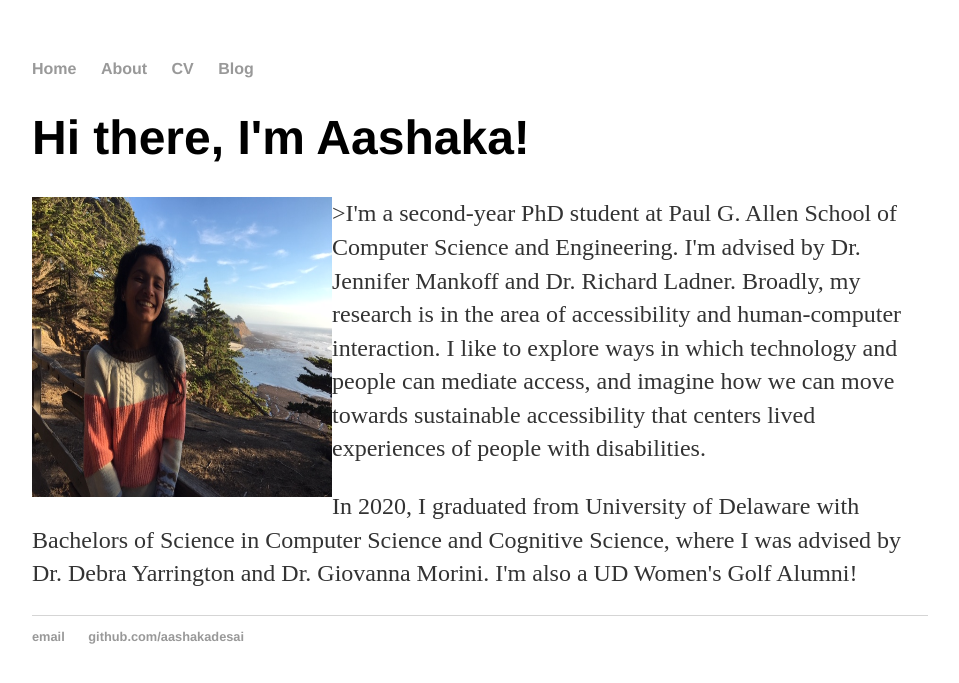
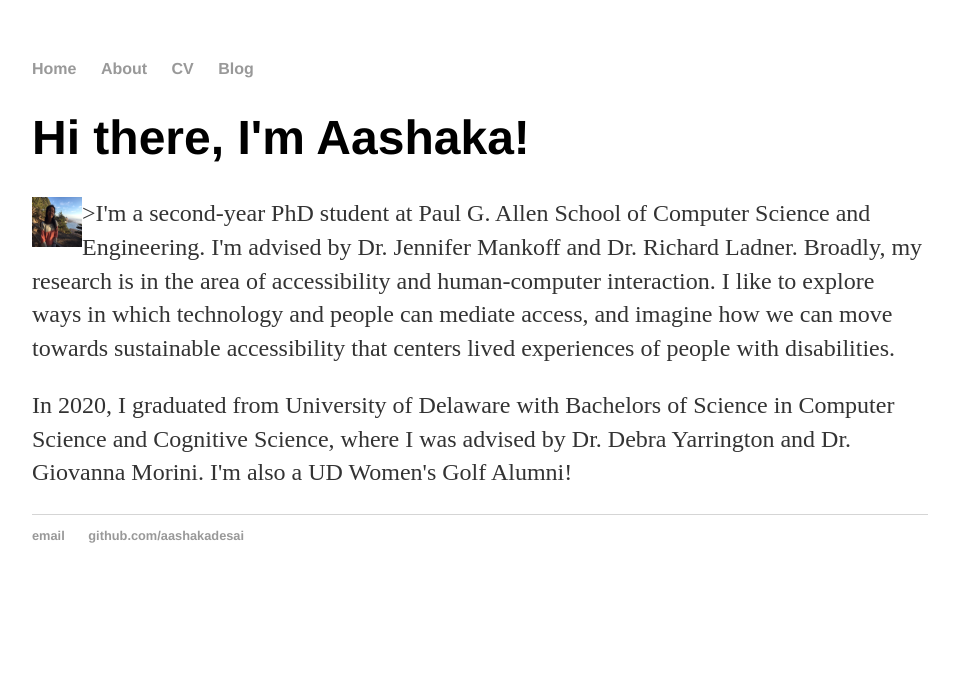
Before and after one commit to aashakadesai/aashakadesai.github.io, a Jekyll site: the page built from index.html, in a window 1280 px wide. Shown: the top 683 px of the page, without its empty margins (160-1119 px from the left). Built offline with Jekyll 4.4.1, drawn with Linux system fonts in a browser that asks for light colours.

Commit message:
Update index.html

```diff
--- a/index.html
+++ b/index.html
@@ -5,7 +5,7 @@
 <div class="blurb">
 
 	<h1>Hi there, I'm Aashaka!</h1>
-	<p>><img src="AashakaPicture.JPG" alt="Aashaka standing near cliffs at a beach, wearing a pink white and brown block sweater." style="float:left;width:300px;height:300px;">I'm a second-year PhD student at Paul G. Allen School of Computer Science and Engineering. I'm advised by Dr. Jennifer Mankoff and Dr. Richard Ladner. Broadly, my research is in the area of accessibility and human-computer interaction. I like to explore ways in which technology and people can mediate access, and imagine how we can move towards sustainable accessibility that centers lived experiences of people with disabilities.</p>
+	<p>><img src="AashakaPicture.JPG" alt="Aashaka standing near cliffs at a beach, wearing a pink white and brown block sweater." style="float:left;width:50px;height:50px;">I'm a second-year PhD student at Paul G. Allen School of Computer Science and Engineering. I'm advised by Dr. Jennifer Mankoff and Dr. Richard Ladner. Broadly, my research is in the area of accessibility and human-computer interaction. I like to explore ways in which technology and people can mediate access, and imagine how we can move towards sustainable accessibility that centers lived experiences of people with disabilities.</p>
 
 	<p>In 2020, I graduated from University of Delaware with Bachelors of Science in Computer Science and Cognitive Science, where I was advised by Dr. Debra Yarrington and Dr. Giovanna Morini. I'm also a UD Women's Golf Alumni!</p>
 </div><!-- /.blurb -->
```
